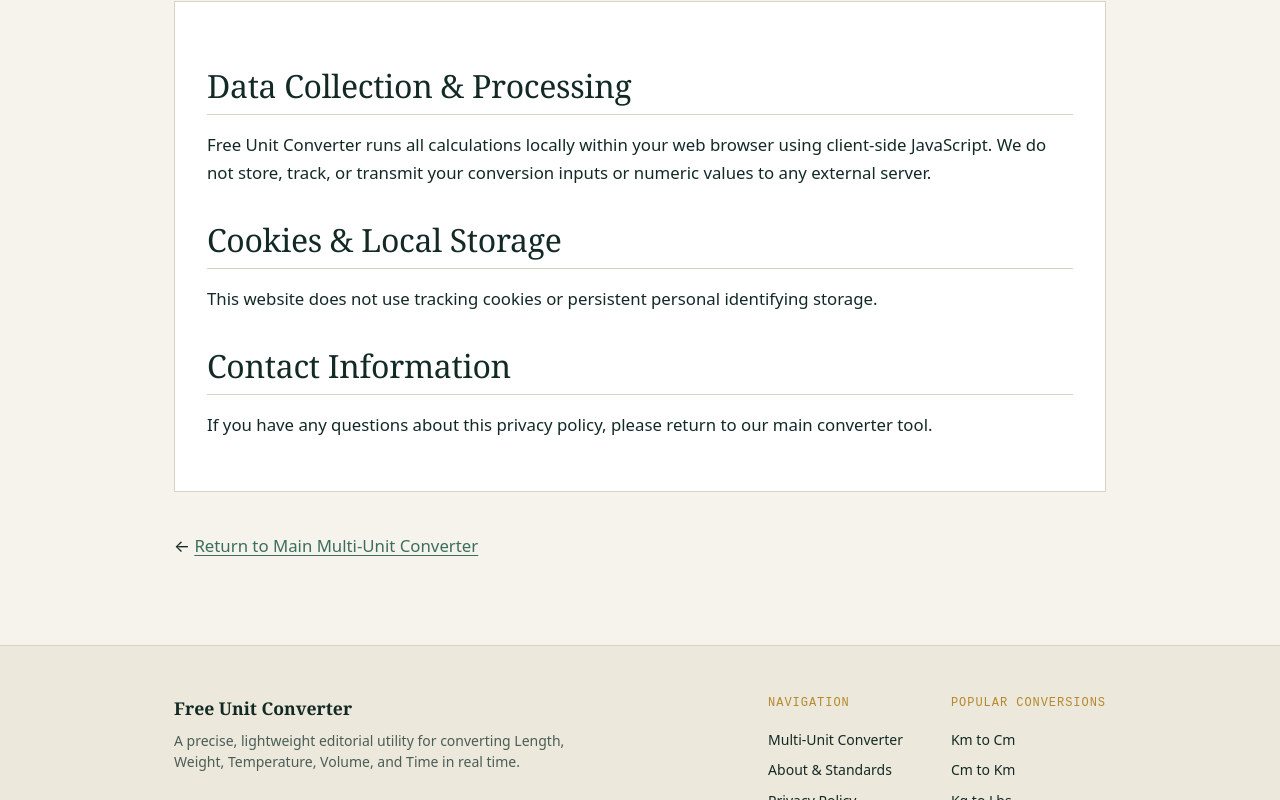
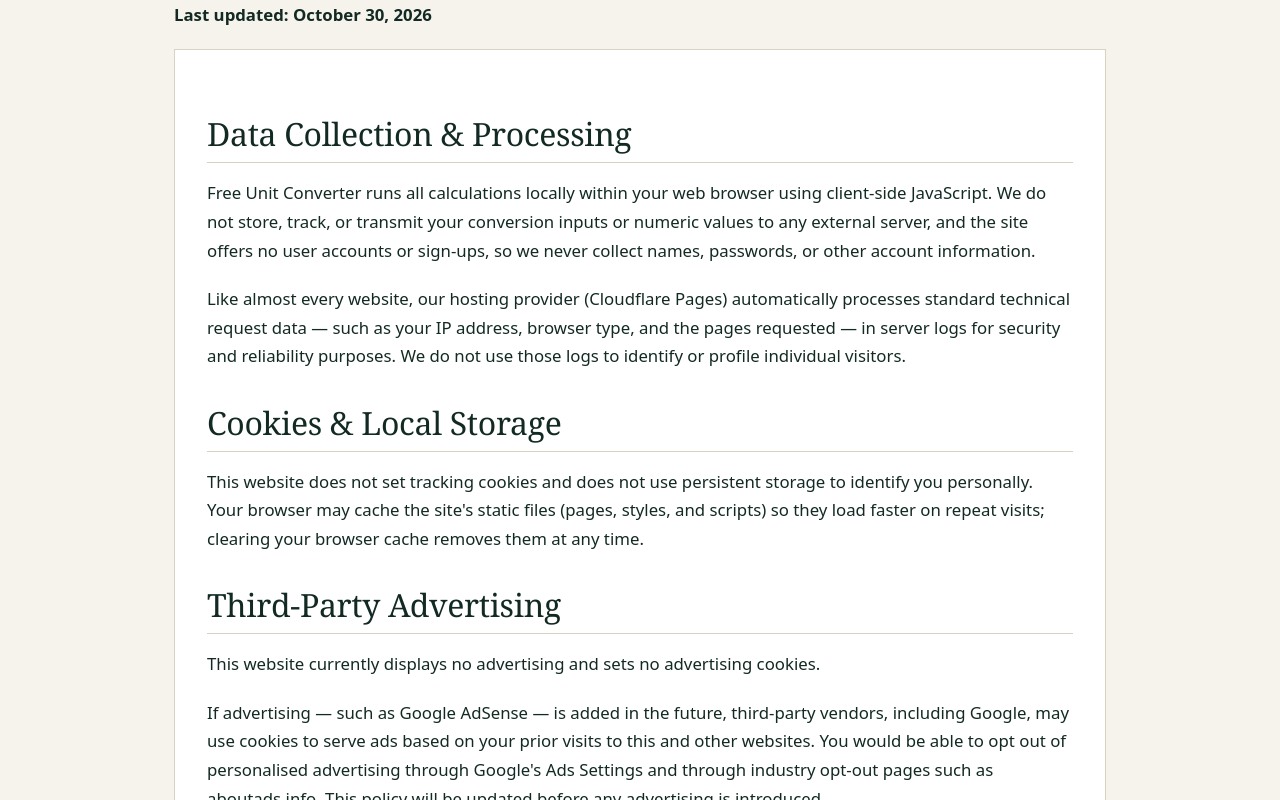
Before and after one commit to ToolWebsite123/Kilometer-to-centimeter-Website, a Next.js app: page /privacy-policy in a window 1280 px wide. Shown: the part 280-1080 px from the top of the page. Built offline with nearby package versions, Linux system fonts and the light colour scheme; no server answers.

Commit message:
Wave 5: expanded honest privacy policy with date and advertising disclosure, honest contact sections

```diff
--- a/app/privacy-policy/page.tsx
+++ b/app/privacy-policy/page.tsx
@@ -1,9 +1,22 @@
 import type { Metadata } from "next";
+import { siteUrl } from "@/lib/site";
 import Link from "next/link";
 
+const title = "Privacy Policy — Free Unit Converter";
+const description =
+  "How Free Unit Converter handles data: conversions run locally in your browser, which cookies are used, and how future advertising would be disclosed.";
+
 export const metadata: Metadata = {
-  title: "Privacy Policy — Free Unit Converter",
-  description: "Privacy policy and data handling information for Free Unit Converter.",
+  title,
+  description,
+  alternates: {
+    canonical: siteUrl("/privacy-policy"),
+  },
+  openGraph: {
+    title,
+    description,
+    url: siteUrl("/privacy-policy"),
+  },
 };
 
 export default function PrivacyPolicyPage() {
@@ -14,21 +27,35 @@ export default function PrivacyPolicyPage() {
       <p className="lead">
         Your privacy is important to us. This document outlines how data is handled on Free Unit Converter.
       </p>
+      <p>
+        <strong>Last updated: October 30, 2026</strong>
+      </p>
 
       <section className="editorial-card">
-        <h2>Data Collection & Processing</h2>
+        <h2>Data Collection &amp; Processing</h2>
         <p>
-          Free Unit Converter runs all calculations locally within your web browser using client-side JavaScript. We do not store, track, or transmit your conversion inputs or numeric values to any external server.
+          Free Unit Converter runs all calculations locally within your web browser using client-side JavaScript. We do not store, track, or transmit your conversion inputs or numeric values to any external server, and the site offers no user accounts or sign-ups, so we never collect names, passwords, or other account information.
+        </p>
+        <p>
+          Like almost every website, our hosting provider (Cloudflare Pages) automatically processes standard technical request data — such as your IP address, browser type, and the pages requested — in server logs for security and reliability purposes. We do not use those logs to identify or profile individual visitors.
         </p>
 
-        <h2>Cookies & Local Storage</h2>
+        <h2>Cookies &amp; Local Storage</h2>
         <p>
-          This website does not use tracking cookies or persistent personal identifying storage.
+          This website does not set tracking cookies and does not use persistent storage to identify you personally. Your browser may cache the site&apos;s static files (pages, styles, and scripts) so they load faster on repeat visits; clearing your browser cache removes them at any time.
+        </p>
+
+        <h2>Third-Party Advertising</h2>
+        <p>
+          This website currently displays no advertising and sets no advertising cookies.
+        </p>
+        <p>
+          If advertising — such as Google AdSense — is added in the future, third-party vendors, including Google, may use cookies to serve ads based on your prior visits to this and other websites. You would be able to opt out of personalised advertising through Google&apos;s Ads Settings and through industry opt-out pages such as aboutads.info. This policy will be updated before any advertising is introduced.
         </p>
 
         <h2>Contact Information</h2>
         <p>
-          If you have any questions about this privacy policy, please return to our main converter tool.
+          We do not currently publish an email address for this website. A contact address will be published on this page together with the site&apos;s own domain, and this section will be updated as soon as it is available. Please do not send personal information through any unofficial channel claiming to represent this site.
         </p>
       </section>
 
```
Also changed, not shown: app/about/page.tsx (+12 -3 lines).
